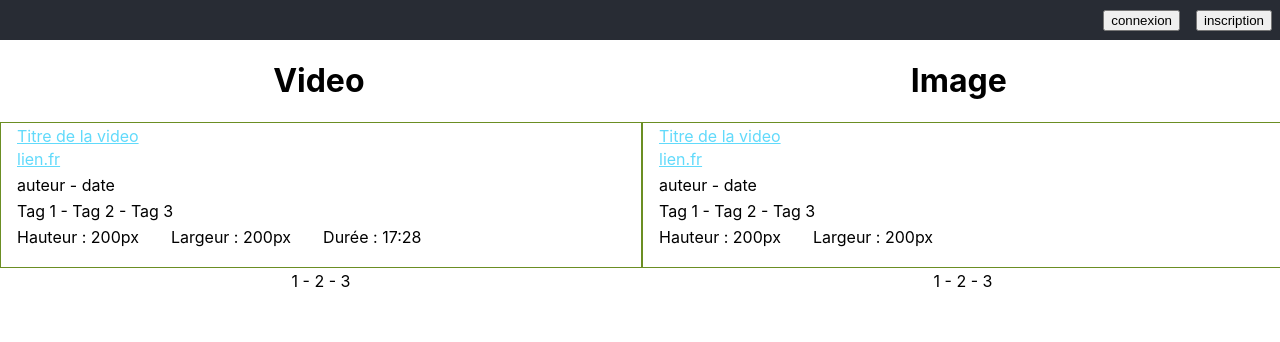
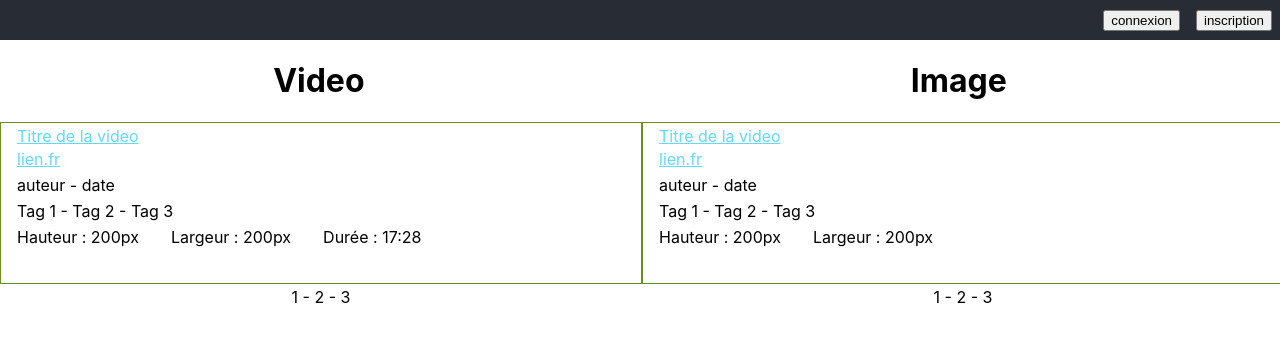
Before and after one commit to KevinMendes/bookmark, a React (Create React App) app in the folder frontend/: page / in a window 1280 px wide. Shown: the top 342 px of the page. Built offline with nearby package versions, Linux system fonts and the light colour scheme.

Commit message:
correction d'un mediaqueries

```diff
--- a/frontend/src/App.css
+++ b/frontend/src/App.css
@@ -37,7 +37,7 @@ button {
 .pagination {
   text-align: center;
 }
-@media (min-width: 500px) {
+@media (min-width: 769px) {
   p {
     margin: 3px 2vh;
   }
@@ -73,7 +73,7 @@ button {
 
   .list-wrap {
     width: 50vw;
-    height: 18vh;
+    height: 20vh;
     border: solid olivedrab 1px;
     display: flex;
     flex-direction: column;
```
